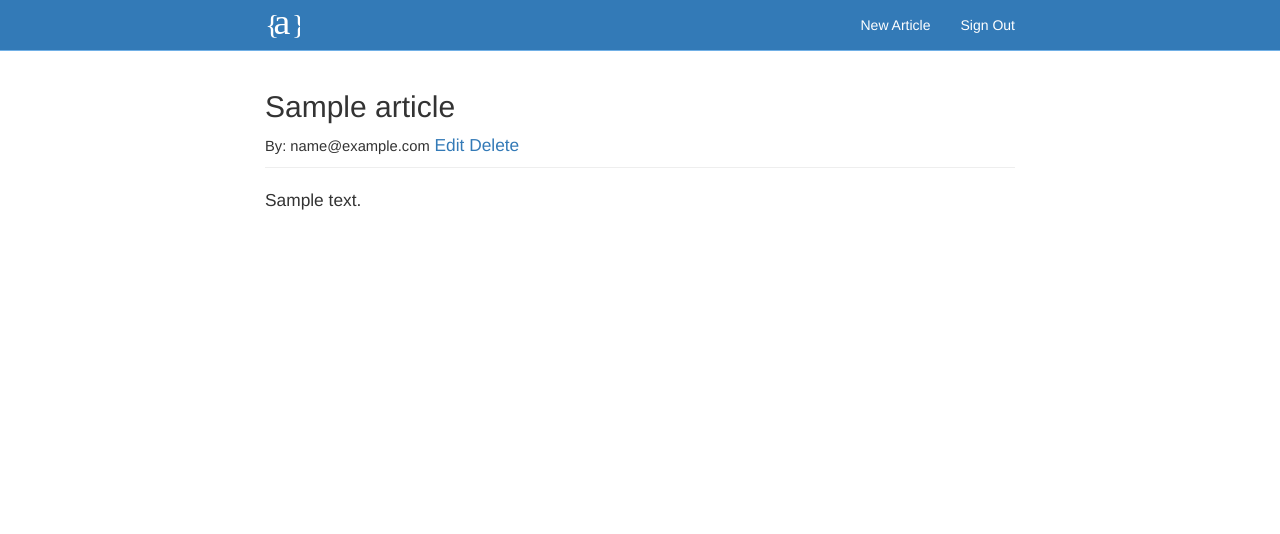
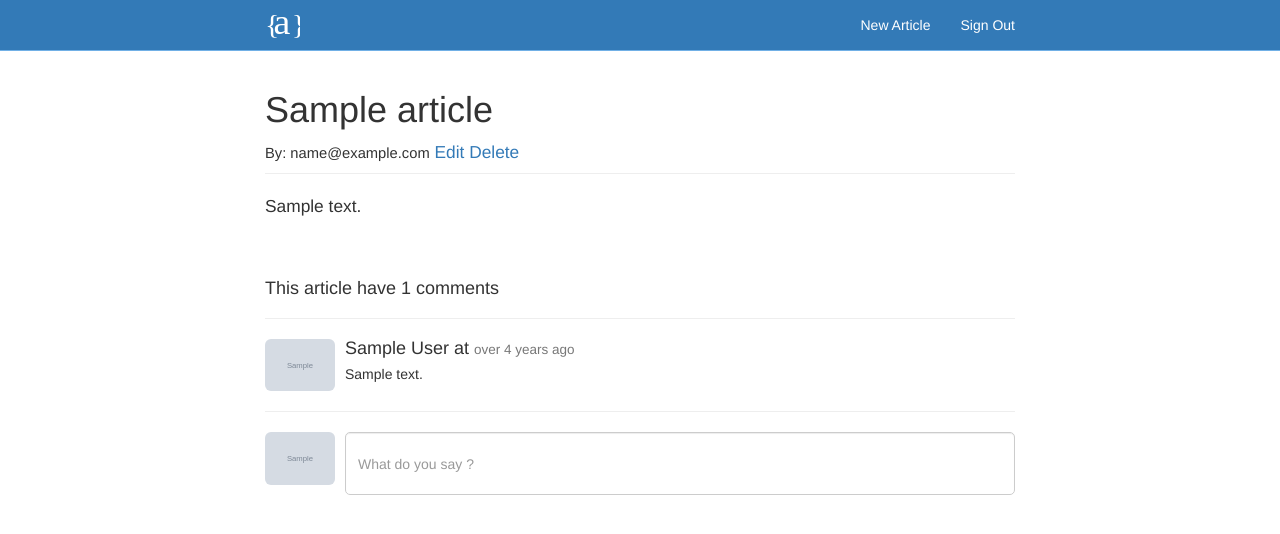
Before and after one commit to tsara27/rails-blog, a Rails app: page /articles/1 in a window 1280 px wide. Shown: the top 534 px of the page. Run offline with Rails 7, Linux system fonts and the light colour scheme; a user stored in the database is signed in; tables that the repository leaves empty hold one stand-in row (values such as "Sample post"); grey boxes marked "Sample" are stand-in pictures; style sheets or scripts are compiled from the project's sources; parts of the project's set-up code (start-up, migrations or seed data) failed here and were passed over; some libraries are stand-ins or nearby versions.

Commit message:
add comments

```diff
--- /dev/null
+++ b/app/assets/javascripts/comments.coffee
@@ -0,0 +1,3 @@
+# Place all the behaviors and hooks related to the matching controller here.
+# All this logic will automatically be available in application.js.
+# You can use CoffeeScript in this file: http://coffeescript.org/
--- a/app/assets/stylesheets/application.scss
+++ b/app/assets/stylesheets/application.scss
@@ -69,3 +69,8 @@ article.home-lists, article.home-lists p{
 .btn,.form-control{
   border-radius: 0px !important;
 }
+.comment-field{
+  height: 63px;
+  border-radius: 5px !important;
+  word-break: break-word;
+}
--- /dev/null
+++ b/app/assets/stylesheets/comments.scss
@@ -0,0 +1,3 @@
+// Place all the styles related to the Comments controller here.
+// They will automatically be included in application.css.
+// You can use Sass (SCSS) here: http://sass-lang.com/
--- a/app/controllers/articles_controller.rb
+++ b/app/controllers/articles_controller.rb
@@ -35,6 +35,7 @@ class ArticlesController < ApplicationController
 
   def show
       @article = Article.find(params[:id])
+      @comments = Comment.where(article_id: @article.id).all
   end
 
   def destroy
--- /dev/null
+++ b/app/helpers/comments_helper.rb
@@ -0,0 +1,2 @@
+module CommentsHelper
+end
--- a/app/models/article.rb
+++ b/app/models/article.rb
@@ -1,4 +1,5 @@
 class Article < ActiveRecord::Base
     validates :title, presence: true, length: { minimum: 5 }
     belongs_to :user
+    has_many :comments
 end
--- /dev/null
+++ b/app/models/comment.rb
@@ -0,0 +1,4 @@
+class Comment < ActiveRecord::Base
+  belongs_to :user
+  belongs_to :article
+end
--- a/app/models/user.rb
+++ b/app/models/user.rb
@@ -9,4 +9,5 @@ class User < ActiveRecord::Base
          :recoverable, :rememberable, :trackable, :validatable
 
   has_many :articles
+  has_many :comments
 end
--- a/app/views/articles/index.html.erb
+++ b/app/views/articles/index.html.erb
@@ -9,6 +9,7 @@
                 <article class="home-lists">
                     <header>
                         <h2><%= link_to item.title, item %></h2>
+                        <small><%= item.comments.length %> Comments</small>
                     </header>
                     <section>
                         <%= ("<p>" + item.content[0..250] + "<p>").html_safe %>
--- a/app/views/articles/show.html.erb
+++ b/app/views/articles/show.html.erb
@@ -4,9 +4,9 @@
         <div class="col-md-8 col-md-offset-2">
             <article>
                 <header class="page-header">
-                    <h2>
+                    <h1>
                         <%= @article.title %>
-                    </h2>
+                    </h1>
                     <small>By: <%= @article.user.email %></small>
                     <% if current_user == @article.user %>
                       <%= link_to 'Edit', edit_article_path(@article) %>
@@ -18,6 +18,52 @@
                     <%= @article.content.html_safe %>
                 </section>
             </article>
+            <br>
+
+            <header class="page-header">
+              <% if @article.comments.empty? %>
+                <% if user_signed_in? %>
+                  <h3>Be The First commenter to this article !</h3>
+                <% end %>
+              <% else %>
+                <h4>This article have <%= @article.comments.length %> comments</h4>
+              <% end %>
+            </header>
+
+            <div id="comments">
+              <% @comments.each do |item| %>
+                <div class="media">
+                  <div class="media-left">
+                    <a href="<%= user_path(item.user.id) %>">
+                      <%= image_tag item.user.avatar.url(:thumb), class: "media-object img-rounded", width:"70px" %>
+                    </a>
+                  </div>
+                  <div class="media-body">
+                    <h4 class="media-heading"><%= item.user.name %> at <small><%= time_ago_in_words(item.created_at) %> ago</small></h4>
+                    <%= item.content.html_safe %>
+                  </div>
+                </div>
+                <hr>
+              <% end %>
+            </div>
+
+            <% if user_signed_in? %>
+              <div id="form-comment">
+                <%= form_for([@article, @article.comments.build]) do |f| %>
+                  <div class="media">
+                    <div class="media-left">
+                      <%= image_tag current_user.avatar.url(:thumb), class: "media-object img-rounded", width:"70px" %>
+                    </div>
+                    <div class="media-body">
+                      <%= f.text_field :content, class: "form-control comment-field", placeholder: "What do you say ?" %>
+                    </div>
+                  </div>
+                  <div class="hidden">
+                    <%= f.submit "Save Comment", class: 'btn btn-primary' %>
+                  </div>
+                <% end %>
+              </div>
+            <% end %>
         </div>
     </div>
 </div>
--- a/config/routes.rb
+++ b/config/routes.rb
@@ -1,6 +1,8 @@
 Rails.application.routes.draw do
   devise_for :users
-  resources :articles
+  resources :articles do
+    resources :comments
+  end
   resources :users
   root "articles#index"
 end
```
Also changed, not shown: app/controllers/comments_controller.rb (added, +13 -0 lines), db/migrate/20151013160723_create_comments.rb (added, +11 -0 lines), test/controllers/comments_controller_test.rb (added, +7 -0 lines), test/fixtures/comments.yml (added, +11 -0 lines), test/models/comment_test.rb (added, +7 -0 lines), db/schema.rb.
